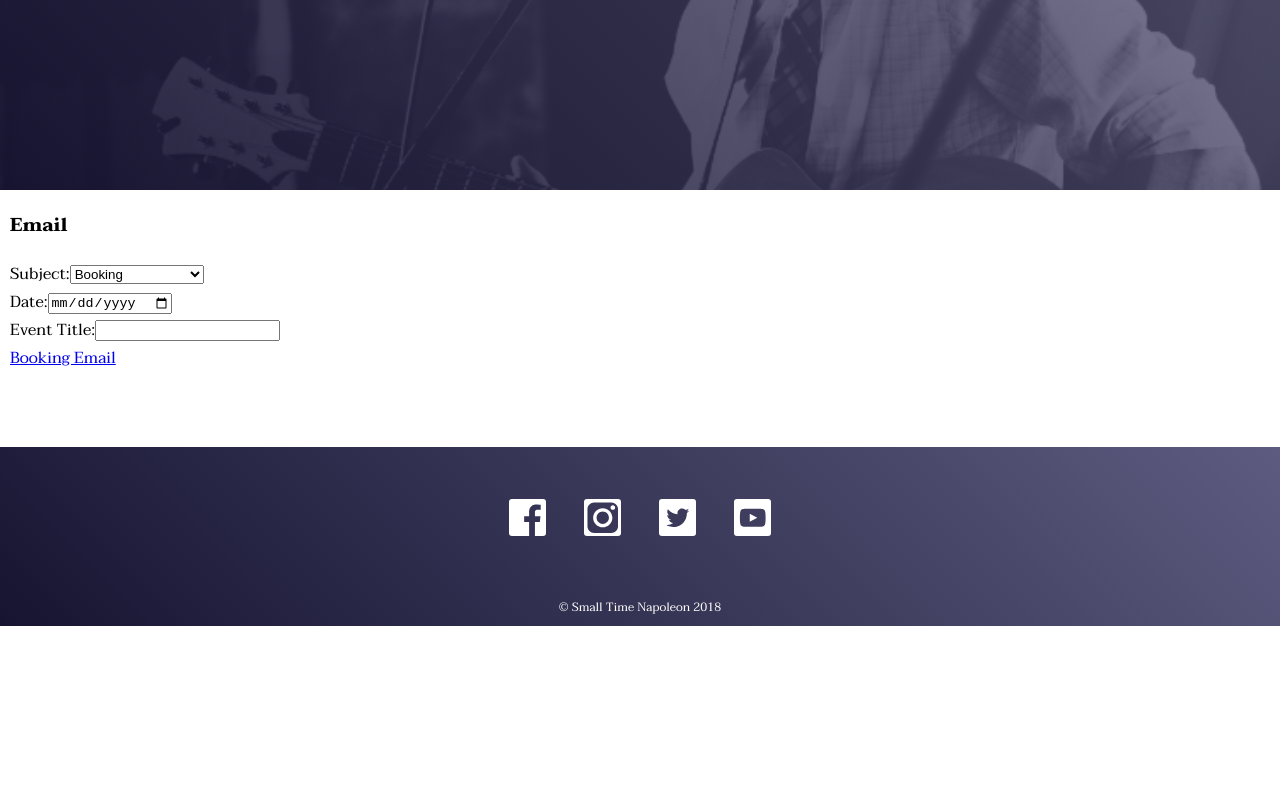
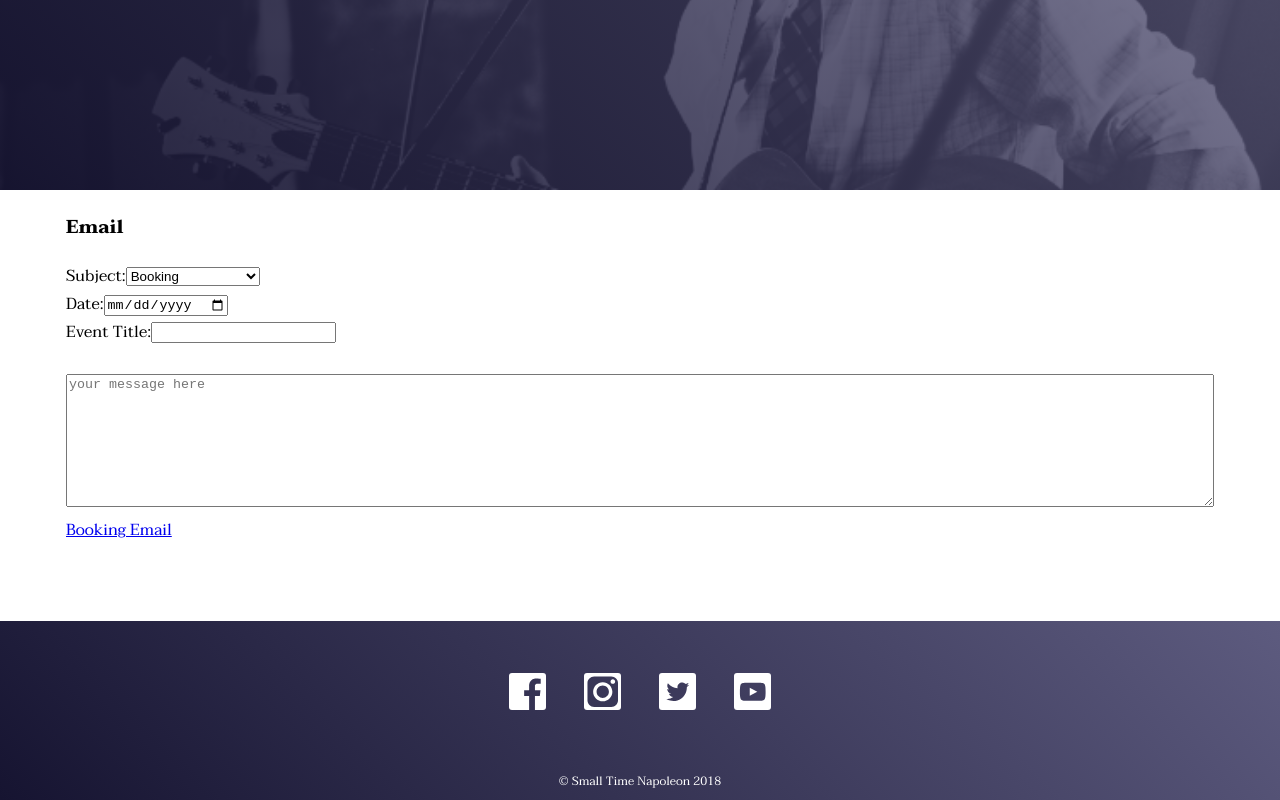
Before and after one commit to harrypotter518/small-time-napoleon, a React (Create React App) app: page / in a window 1280 px wide. Shown: the part 6696-7496 px from the top of the page. Before the commit the page ends 7322 px from the top, so only its background shows below. Built offline with nearby package versions, Linux system fonts and the light colour scheme.

Commit message:
update to contact section, links to streamers, nav links

```diff
--- a/src/App.css
+++ b/src/App.css
@@ -153,7 +153,8 @@ button {
     width: 10px;
     height: 10px;
     border: 1px solid #262355;
-    border-radius: 50%; }
+    border-radius: 50%;
+    transition: background .5s ease; }
     .quotes-container .dots .dot.full {
       background: #262355; }
 
@@ -357,7 +358,12 @@ button {
 .contact {
   margin-bottom: 75px; }
   .contact .form {
-    padding-left: 10px; }
+    width: 90vw;
+    padding: 2px;
+    margin: 0 auto; }
+    .contact .form textarea {
+      width: 100%;
+      height: 10em; }
 
 .footer {
   background: linear-gradient(45deg, #161431, #5d5b7f); }
--- a/src/App.js
+++ b/src/App.js
@@ -23,6 +23,7 @@ export default class App extends Component {
       emailDate: null,
       emailButtonValue: 'Booking Email',
       emailEventTitle: '',
+      emailBody: '',
     }
     this.toggleNav = this.toggleNav.bind(this)
     this.closeNav = this.closeNav.bind(this)
@@ -35,6 +36,7 @@ export default class App extends Component {
     this.changeEmailSubject = this.changeEmailSubject.bind(this)
     this.changeEmailDate = this.changeEmailDate.bind(this)
     this.changeEmailEventTitle = this.changeEmailEventTitle.bind(this)
+    this.changeEmailBody = this.changeEmailBody.bind(this)
   }
 
   //NAV
@@ -161,13 +163,29 @@ export default class App extends Component {
     }
   }
   changeEmailDate(e) {
+    let date = e.target.value
+    //creates an array
+    let newDate = date.split('-')
+    //split array into vars
+    let month = newDate[1]
+    let day = newDate[2]
+    let year = newDate[0]
+    //set emailDate from split date as string literal
     this.setState({
-      emailDate: e.target.value
+      emailDate: `${month}/${day}/${year}`
     })
   }
   changeEmailEventTitle(e) {
     this.setState({
       emailEventTitle: e.target.value,
+    })
+  }
+  changeEmailBody(e) {
+    let body = e.target.value
+    // replace \n(new paragraph) with %0D%05 for new paragraph in mailto:
+    let newBody = body.replace(/\n/g, "%0D%0A")
+    this.setState({
+      emailBody: newBody,
     })
   }
 
@@ -190,7 +208,7 @@ export default class App extends Component {
   }
 
   render() {
-    const { nav, quote, album, enhanceImage, emailSubject, emailDate, emailButtonValue, emailEventTitle, } = this.state
+    const { nav, quote, album, enhanceImage, emailSubject, emailDate, emailButtonValue, emailEventTitle, emailBody, } = this.state
 
 
     return (
@@ -226,7 +244,9 @@ export default class App extends Component {
           changeEmailDate={this.changeEmailDate}
           emailButtonValue={emailButtonValue}
           emailEventTitle={emailEventTitle}
-          changeEmailEventTitle={this.changeEmailEventTitle} />
+          changeEmailEventTitle={this.changeEmailEventTitle}
+          emailBody={emailBody}
+          changeEmailBody={this.changeEmailBody} />
 
         <Footer />
 
--- a/src/components/Contact.js
+++ b/src/components/Contact.js
@@ -14,7 +14,7 @@ export default class Contact extends Component {
 
 
   render() {
-    const {emailSubject, emailDate, changeEmailSubject, changeEmailDate, emailButtonValue, emailEventTitle, changeEmailEventTitle, } = this.props
+    const {emailSubject, emailDate, changeEmailSubject, changeEmailDate, emailButtonValue, emailEventTitle, changeEmailEventTitle, emailBody, changeEmailBody} = this.props
 
     let bookingSelections = null
     if (emailSubject === 'Booking') {
@@ -26,7 +26,7 @@ export default class Contact extends Component {
     }
 
     return(
-      <div className="contact">
+      <div className="contact" id="contact">
         <div className="background" style={backgroundStyle}>
           <div className="darken"></div>
         </div>
@@ -45,7 +45,12 @@ export default class Contact extends Component {
 
             {bookingSelections}
 
-            <a href={`mailto:smalltimenapoleonband@gmail.com?Subject=${emailSubject}%20${emailDate !== null ? emailDate : ''}%20${emailEventTitle !== '' ? emailEventTitle : '' }`}>
+            <br />
+
+            <textarea name="message" placeholder="your message here" onChange={changeEmailBody} />
+
+
+            <a href={`mailto:smalltimenapoleonband@gmail.com?Subject=${emailSubject}${emailDate !== null ? '%20-%20'+emailDate : ''}${emailEventTitle !== '' ? '%20-%20'+emailEventTitle : '' }&body=${emailBody}`}>
               {emailButtonValue}
             </a>
 
--- a/src/components/Nav.js
+++ b/src/components/Nav.js
@@ -20,8 +20,9 @@ export default class Nav extends Component {
           <a href="#music" onClick={closeNav}><button>music</button></a>
           <a href="#video" onClick={closeNav}><button>video</button></a>
           <a href="#pictures" onClick={closeNav}><button>pictures</button></a>
-          <button>shows</button>
-          <button>contact</button>
+          <a href="#shows" onClick={closeNav}><button>shows</button></a>
+          <a href="#contact" onClick={closeNav}><button>contact</button></a>
+
           <Socials />
         </div>
       </div>
--- a/src/components/Streamers.js
+++ b/src/components/Streamers.js
@@ -8,10 +8,10 @@ import AmazonIcon from '../assets/AmazonIcon'
 const Streamers = (props) => {
   return (
     <div className="streamers">
-      <a target="_blank" rel="noopener noreferrer" href="https://www.facebook.com/smalltimenapoleonband" ><AppleIcon /></a>
-      <a target="_blank" rel="noopener noreferrer" href="https://www.instagram.com/smalltime_napoleon/" ><SpotifyIcon /></a>
-      <a target="_blank" rel="noopener noreferrer" href="https://twitter.com/stnapoleonband\" ><BandcampIcon /></a>
-      <a target="_blank" rel="noopener noreferrer" href="https://www.youtube.com/user/stnapoleonband" ><AmazonIcon /></a>
+      <a target="_blank" rel="noopener noreferrer" href="https://geo.itunes.apple.com/us/album/too-big-to-fail-ep/1254499820?mt=1&app=music" ><AppleIcon /></a>
+      <a target="_blank" rel="noopener noreferrer" href="https://open.spotify.com/artist/0mNtsUTeDK3Tnewy9tuD2b" ><SpotifyIcon /></a>
+      <a target="_blank" rel="noopener noreferrer" href="https://smalltimenapoleon.bandcamp.com/" ><BandcampIcon /></a>
+      <a target="_blank" rel="noopener noreferrer" href="https://www.amazon.com/Too-Fail-Small-Time-Napoleon/dp/B073PRSLCB/ref=sr_1_2_twi_mus_1?ie=UTF8&qid=1528214595&sr=8-2&keywords=small+time+napoleon" ><AmazonIcon /></a>
     </div>
   )
 }
--- a/src/sass/_contact.sass
+++ b/src/sass/_contact.sass
@@ -3,4 +3,10 @@
   margin-bottom: 75px
 
   .form
-    padding-left: 10px
+    width: 90vw
+    padding: 2px
+    margin: 0 auto
+
+    textarea
+      width: 100%
+      height: 10em
--- a/src/sass/_quotes.sass
+++ b/src/sass/_quotes.sass
@@ -39,6 +39,7 @@
       height: 10px
       border: 1px solid $darkblue
       border-radius: 50%
+      transition: background .5s ease
 
       &.full
         background: $darkblue
```
